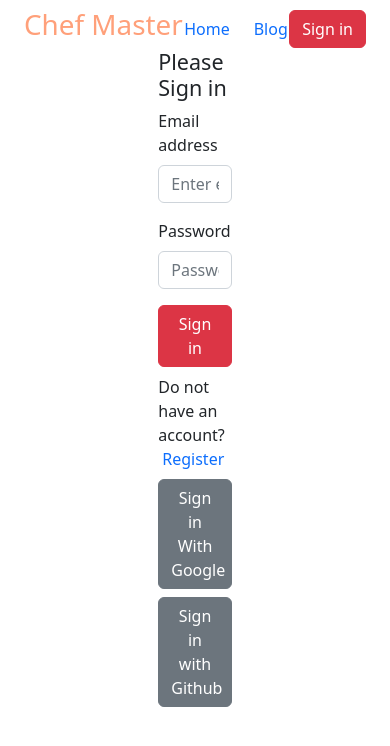
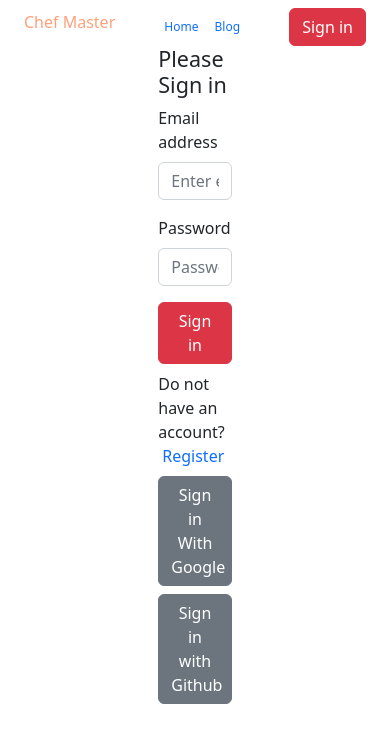
Before and after one commit to wazed-biplob/Chef-Master-Client, a React (Vite) app: page /login in a window 390 px wide. Shown: the top 746 px of the page. Built offline with nearby package versions, Linux system fonts and the light colour scheme; no server answers; what @react-pdf/renderer would draw is missing.

Commit message:
Homepage Mobile Responsive Completed

```diff
--- a/src/Components/Home/Home.css
+++ b/src/Components/Home/Home.css
@@ -11,6 +11,7 @@
 
 .banner-text {
   margin: 10% 0 0 0;
+  width: 50%;
 }
 
 .LazyLoad {
@@ -21,3 +22,10 @@
 .is-visible {
   opacity: 1;
 }
+
+@media only screen and (max-width: 576px) {
+  .banner-text {
+    width: 80% !important;
+    margin-top: 20%;
+  }
+}
--- a/src/Components/Home/Home.jsx
+++ b/src/Components/Home/Home.jsx
@@ -16,7 +16,7 @@ const Home = () => {
       <div className="banner">
         <Header />
         <LazyLoad>
-          <div className="banner-text d-flex flex-column w-50 text-white gap-4 ms-4">
+          <div className="banner-text d-flex flex-column text-white gap-4 ms-4">
             <h2>
               Discover the art of
               <span style={{ color: "lightsalmon" }}> flavour</span>
--- a/src/Pages/Registration/Registration.jsx
+++ b/src/Pages/Registration/Registration.jsx
@@ -1,13 +1,14 @@
 import React, { useContext, useState } from "react";
 import { Button, Container, Form } from "react-bootstrap";
-import { Link, Navigate } from "react-router-dom";
+import { Link, Navigate, redirect } from "react-router-dom";
 import Header from "../../Shared/Navbar";
 import { AuthContext } from "../../Providers/AuthProvider/AuthProvider";
 import { getAuth, updateProfile } from "firebase/auth";
 const auth = getAuth();
 const Registration = () => {
-  const { registerUser } = useContext(AuthContext);
+  const { registerUser, logOut } = useContext(AuthContext);
   const [error, setError] = useState(null);
+  const [success, setSuccess] = useState(null);
   const handleRegisterUser = (e) => {
     e.preventDefault();
     const form = e.target;
@@ -34,8 +35,10 @@ const Registration = () => {
           displayName: name,
           photoURL: photo,
         });
+
         form.reset();
-        return <Navigate to="/" />;
+        const message = "User Successfully Created.";
+        setSuccess(message);
       })
       .catch((error) => setError(error.message));
   };
@@ -104,6 +107,7 @@ const Registration = () => {
             </Link>
           </span>
           <Form.Text className="text-danger">{error}</Form.Text>
+          <Form.Text className="text-secondary">{success}</Form.Text>
         </Form>
       </Container>
     </div>
--- /dev/null
+++ b/src/Sections/BestChef/BestChef.css
@@ -0,0 +1,5 @@
+@media only screen and (max-width: 576px) {
+  .best-chef {
+    flex-direction: column !important;
+  }
+}
--- a/src/Sections/BestChef/BestChef.jsx
+++ b/src/Sections/BestChef/BestChef.jsx
@@ -5,9 +5,7 @@ import { FaUser } from "react-icons/fa";
 import { GiCookingPot } from "react-icons/gi";
 import { GoCalendar, GoInfo } from "react-icons/go";
 import { HiThumbUp } from "react-icons/hi";
-import LazyLoad from "react-lazy-load";
-import Rating from "react-rating";
-import { Link } from "react-router-dom";
+import "./BestChef.css";
 
 const BestChef = ({ data }) => {
   const arr = [];
@@ -23,13 +21,13 @@ const BestChef = ({ data }) => {
     totalLikes,
     numberOfRecipes,
   } = chef;
-  console.log(chef);
+
   return (
     <>
       <h1 className="text-center mt-3" style={{ color: "lightsalmon" }}>
         Chef of the Year
       </h1>
-      <div className="bg-light d-flex flex-row m-4 p-4 border">
+      <div className="best-chef bg-light d-flex flex-row justify-content-center gap-4 m-4 p-4 border">
         <div className="d-flex align-items-center">
           <div className="card-body">
             <h3 className="card-title">
@@ -92,7 +90,7 @@ const BestChef = ({ data }) => {
           </div>
         </div>
 
-        <div className="d-flex justify-content-evenly align-items-center">
+        <div className="d-flex justify-content-center align-items-center">
           <img
             style={{ width: "400px", height: "400px" }}
             src={pictureURL}
--- a/src/Sections/Chef/Chef.css
+++ b/src/Sections/Chef/Chef.css
@@ -5,3 +5,9 @@
   padding: 20px;
   gap: 20px;
 }
+
+@media only screen and (max-width: 576px) {
+  .chef-card {
+    grid-template-columns: repeat(1, 1fr);
+  }
+}
--- a/src/Sections/Subscribe/Subscribe.css
+++ b/src/Sections/Subscribe/Subscribe.css
@@ -15,3 +15,13 @@
   height: 90vh;
   width: 40%;
 }
+
+@media only screen and (max-width: 576px) {
+  .overlay {
+    font-size: 12px;
+    width: 100%;
+  }
+  .blank {
+    display: none;
+  }
+}
--- a/src/Shared/Navbar.css
+++ b/src/Shared/Navbar.css
@@ -1,3 +1,13 @@
 a {
   text-decoration: none !important;
 }
+
+@media only screen and (max-width: 576px) {
+  .logo {
+    font-size: 16px;
+  }
+  .menu {
+    font-size: 12px;
+    gap: 0px !important;
+  }
+}
--- a/src/Shared/Navbar.jsx
+++ b/src/Shared/Navbar.jsx
@@ -28,12 +28,14 @@ const Header = () => {
           : "d-flex justify-content-between align-items-center pt-2 px-4"
       }
     >
-      <div>
+      <div className="d-flex align-items-center">
         <Link style={{ textDecoration: "none" }} to="/">
-          <h1 style={{ color: "lightsalmon" }}>Chef Master</h1>
+          <h1 className="logo" style={{ color: "lightsalmon" }}>
+            Chef Master
+          </h1>
         </Link>
       </div>
-      <div className="d-flex gap-4">
+      <div className="menu d-flex align-items-center gap-3">
         <ActiveLink style={{ color: "orange", textDecoration: "none" }} to="/">
           Home
         </ActiveLink>
```
